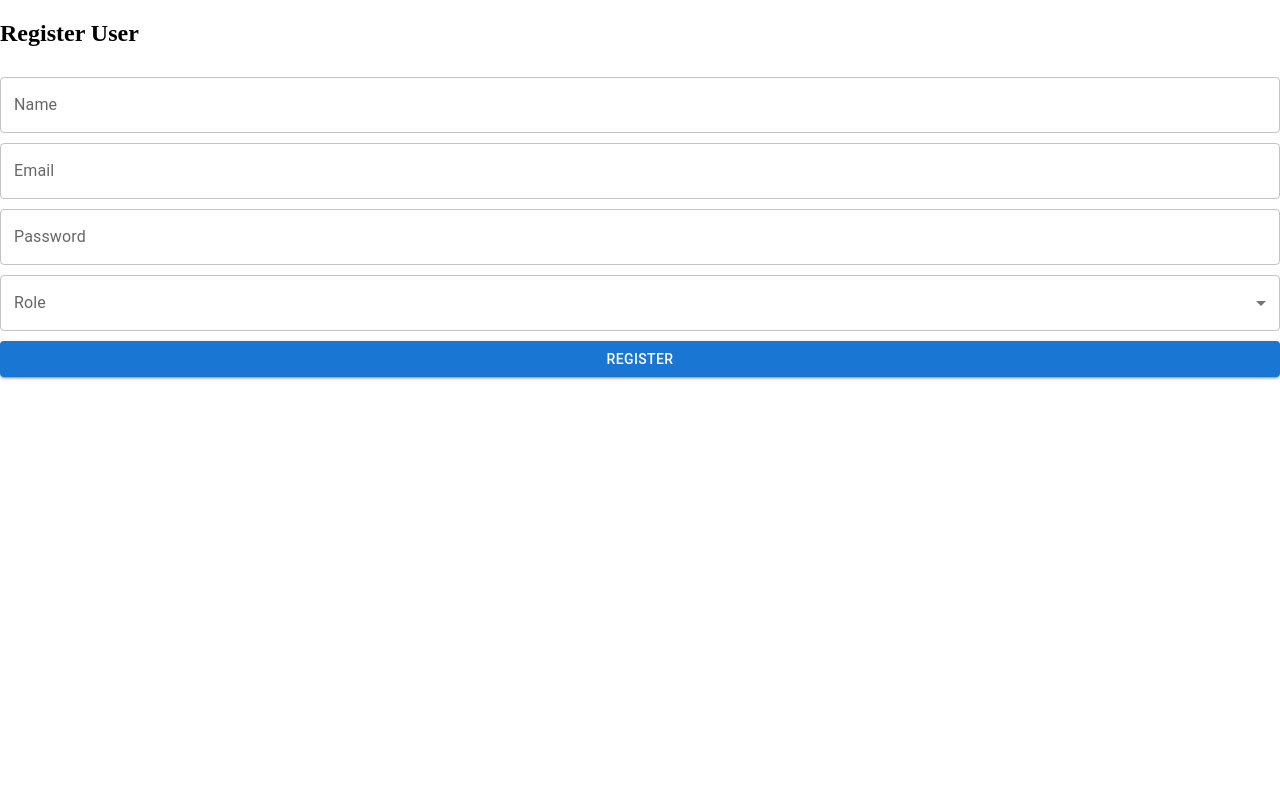
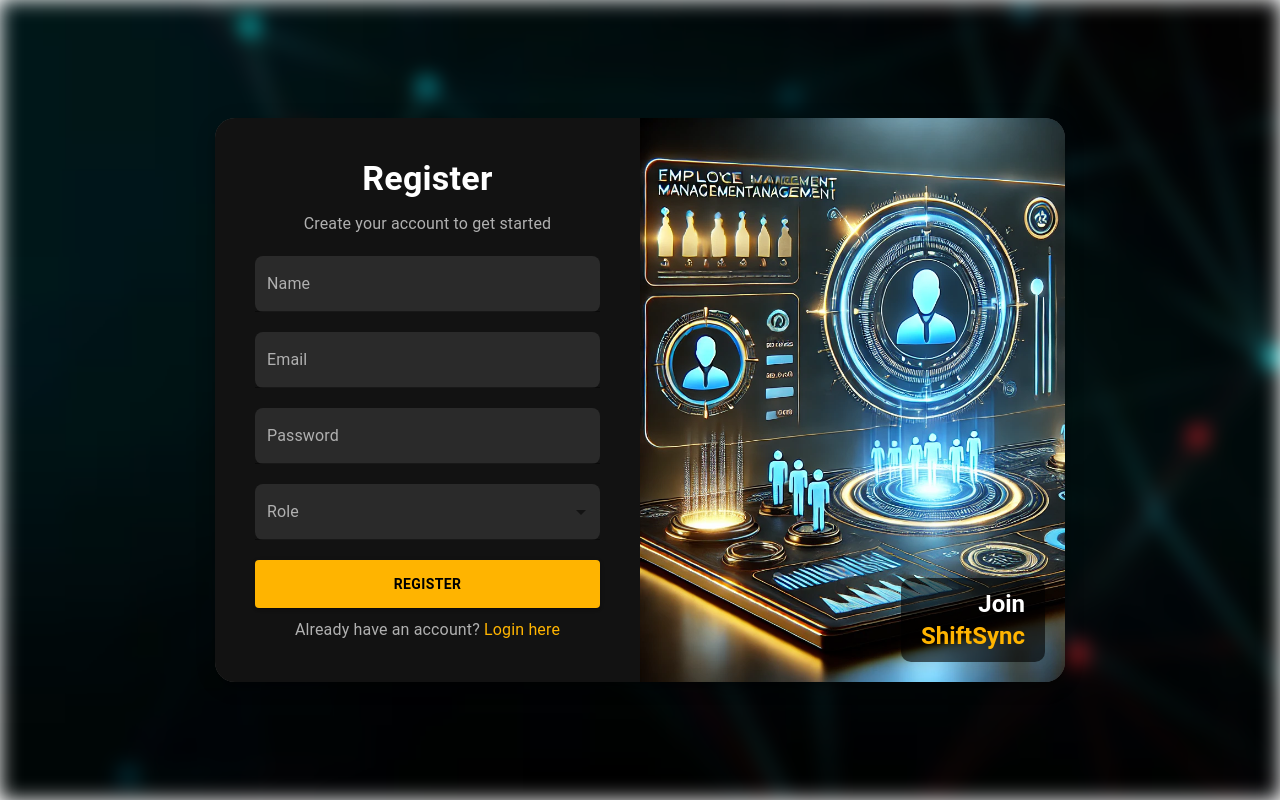
Before and after one commit to Ayush-Trip/Employee_Shift_Planning, a React (Vite) app in the folder client/: page /register in a window 1280 px wide. Built offline with nearby package versions, Linux system fonts and the light colour scheme.

Commit message:
styling register page

```diff
--- a/client/src/pages/auth/Login.jsx
+++ b/client/src/pages/auth/Login.jsx
@@ -72,7 +72,18 @@ const Login = () => {
             color: "white",
           }}
         >
-          <Typography variant="h5" fontWeight="bold">
+          <Typography
+            variant="h5"
+            fontWeight="bold"
+            sx={{
+              position: "absolute",
+              bottom: "20px",
+              left: "20px",
+              background: "rgba(0, 0, 0, 0.6)",
+              padding: "10px 20px",
+              borderRadius: "10px",
+            }}
+          >
             Welcome Back To{" "}
             <span style={{ color: "#ffb400" }}>
               <br />
@@ -104,24 +115,41 @@ const Login = () => {
             fullWidth
             label="Email"
             variant="filled"
+            InputLabelProps={{ sx: { color: "#b0b0b0" } }}
             InputProps={{
               sx: {
-                background: "rgba(110, 110, 110, 0.6)",
+                background: "rgba(255, 255, 255, 0.1)",
                 color: "#fff",
+                borderRadius: "8px",
+                "&:hover": {
+                  background: "rgba(255, 255, 255, 0.2)",
+                },
+                "&.Mui-focused": {
+                  background: "rgba(255, 255, 255, 0.1) !important",
+                },
               },
             }}
             onChange={(e) => setEmail(e.target.value)}
             sx={{ marginBottom: "20px" }}
           />
+
           <TextField
             fullWidth
             label="Password"
             type="password"
             variant="filled"
+            InputLabelProps={{ sx: { color: "#b0b0b0" } }}
             InputProps={{
               sx: {
-                background: "rgba(110, 110, 110, 0.6)",
+                background: "rgba(255, 255, 255, 0.1)",
                 color: "#fff",
+                borderRadius: "8px",
+                "&:hover": {
+                  background: "rgba(255, 255, 255, 0.2)",
+                },
+                "&.Mui-focused": {
+                  background: "rgba(255, 255, 255, 0.1) !important",
+                },
               },
             }}
             onChange={(e) => setPassword(e.target.value)}
--- a/client/src/pages/auth/Register.jsx
+++ b/client/src/pages/auth/Register.jsx
@@ -1,13 +1,17 @@
 import React, { useState } from "react";
-import TextField from "@mui/material/TextField";
-import { Box } from "@mui/material";
-import MenuItem from "@mui/material/MenuItem";
-import FormControl from "@mui/material/FormControl";
-import Select from "@mui/material/Select";
-import InputLabel from "@mui/material/InputLabel";
-import Button from "@mui/material/Button";
+import {
+  Box,
+  TextField,
+  Button,
+  Typography,
+  Paper,
+  FormControl,
+  Select,
+  MenuItem,
+  InputLabel,
+} from "@mui/material";
+import { useNavigate } from "react-router-dom";
 import axios from "axios";
-import { useNavigate } from "react-router-dom";
 
 const Register = () => {
   const [name, setName] = useState("");
@@ -15,59 +19,215 @@ const Register = () => {
   const [password, setPassword] = useState("");
   const [role, setRole] = useState("");
   const navigate = useNavigate();
+
   const createUser = async () => {
-    const data = {
-      name,
-      email,
-      password,
-      role,
-    };
+    const data = { name, email, password, role };
     await axios.post("http://localhost:5000/register", data);
     console.log("User Created");
     navigate("/login");
   };
 
   return (
-
-
-    <Box sx={{ display: "flex", flexDirection: "column", gap: "10px" }}>
-    <h2> Register User</h2>
-      <TextField
-        id="name"
-        label="Name"
-        variant="outlined"
-        onChange={(e) => setName(e.target.value)}
-      />
-      <TextField
-        id="email"
-        label="Email"
-        variant="outlined"
-        onChange={(e) => setEmail(e.target.value)}
-      />
-      <TextField
-        id="password"
-        label="Password"
-        variant="outlined"
-        onChange={(e) => setPassword(e.target.value)}
+    <Box
+      sx={{
+        display: "flex",
+        alignItems: "center",
+        justifyContent: "center",
+        height: "100vh",
+        position: "relative",
+        overflow: "hidden",
+      }}
+    >
+      <Box
+        sx={{
+          position: "absolute",
+          top: 0,
+          left: 0,
+          width: "100%",
+          height: "100%",
+          backgroundImage: `url('../../images/login_bg.jpg')`,
+          backgroundSize: "cover",
+          backgroundPosition: "center",
+          backgroundRepeat: "no-repeat",
+          filter: "blur(10px)",
+          zIndex: -1,
+        }}
       />
 
-      <FormControl fullWidth>
-        <InputLabel id="role-dropdown">Role</InputLabel>
+      <Paper
+        elevation={10}
+        sx={{
+          display: "flex",
+          width: "850px",
+          borderRadius: "20px",
+          overflow: "hidden",
+          background: "rgba(110, 110, 110, 0.6)",
+          backdropFilter: "blur(10px)",
+        }}
+      >
+        <Box
+          sx={{
+            width: "50%",
+            display: "flex",
+            flexDirection: "column",
+            alignItems: "center",
+            justifyContent: "center",
+            padding: "40px",
+            background: "#121212",
+            color: "#fff",
+          }}
+        >
+          <Typography variant="h4" fontWeight="bold" gutterBottom>
+            Register
+          </Typography>
+          <Typography sx={{ color: "#b0b0b0", marginBottom: "20px" }}>
+            Create your account to get started
+          </Typography>
+
+          <TextField
+            fullWidth
+            label="Name"
+            variant="filled"
+            InputLabelProps={{ sx: { color: "#b0b0b0" } }}
+            InputProps={{
+              sx: {
+                background: "rgba(255, 255, 255, 0.1)",
+                borderRadius: "8px",
+                color: "#fff",
+                "&:hover": { background: "rgba(255, 255, 255, 0.2)" },
+              },
+            }}
+            onChange={(e) => setName(e.target.value)}
+            sx={{ marginBottom: "20px" }}
+          />
+
+          <TextField
+            fullWidth
+            label="Email"
+            variant="filled"
+            InputLabelProps={{ sx: { color: "#b0b0b0" } }}
+            InputProps={{
+              sx: {
+                background: "rgba(255, 255, 255, 0.1)",
+                borderRadius: "8px",
+                color: "#fff",
+                "&:hover": { background: "rgba(255, 255, 255, 0.2)" },
+              },
+            }}
+            onChange={(e) => setEmail(e.target.value)}
+            sx={{ marginBottom: "20px" }}
+          />
+
+          <TextField
+            fullWidth
+            label="Password"
+            type="password"
+            variant="filled"
+            InputLabelProps={{ sx: { color: "#b0b0b0" } }}
+            InputProps={{
+              sx: {
+                background: "rgba(255, 255, 255, 0.1)",
+                borderRadius: "8px",
+                color: "#fff",
+                "&:hover": { background: "rgba(255, 255, 255, 0.2)" },
+              },
+            }}
+            onChange={(e) => setPassword(e.target.value)}
+            sx={{ marginBottom: "20px" }}
+          />
+
+          <FormControl fullWidth variant="filled">
+            <InputLabel sx={{ color: "#b0b0b0" }}>Role</InputLabel>
             <Select
-          labelId="role-dropdown-label"
-          id="role-dropdown-label"
               value={role}
-          label="Role"
               onChange={(e) => setRole(e.target.value)}
+              sx={{
+                background: "rgba(255, 255, 255, 0.1)",
+                borderRadius: "8px",
+                color: "#fff",
+                "&:hover": { background: "rgba(255, 255, 255, 0.2)" },
+              }}
+              MenuProps={{
+                PaperProps: {
+                  sx: {
+                    backgroundColor: "#333",
+                    color: "#ffb400",
+                  },
+                },
+              }}
             >
               <MenuItem value={"admin"}>Admin</MenuItem>
               <MenuItem value={"employee"}>Employee</MenuItem>
             </Select>
           </FormControl>
 
-      <Button variant="contained" onClick={createUser} type="submit">
+          <Button
+            fullWidth
+            variant="contained"
+            onClick={createUser}
+            sx={{
+              backgroundColor: "#ffb400",
+              color: "#000",
+              fontWeight: "bold",
+              padding: "12px",
+              marginTop: "20px",
+              transition: "all 0.3s ease-in-out",
+              "&:hover": {
+                backgroundColor: "#e09e00",
+                transform: "scale(1.05)",
+              },
+            }}
+          >
             Register
           </Button>
+
+          <Typography sx={{ marginTop: "10px", color: "#b0b0b0" }}>
+            Already have an account?{" "}
+            <span
+              onClick={() => navigate("/login")}
+              style={{ color: "#ffb400", cursor: "pointer" }}
+            >
+              Login here
+            </span>
+          </Typography>
+        </Box>
+
+        <Box
+          sx={{
+            width: "50%",
+            display: "flex",
+            flexDirection: "column",
+            backgroundImage: `url('../../images/register_image.jpg')`,
+            backgroundRepeat: "no-repeat",
+            backgroundSize: "cover",
+            justifyContent: "flex-end",
+            alignItems: "flex-end",
+            padding: "40px",
+            color: "white",
+            textAlign: "right",
+            position: "relative",
+          }}
+        >
+          <Typography
+            variant="h5"
+            fontWeight="bold"
+            sx={{
+              position: "absolute",
+              bottom: "20px",
+              right: "20px",
+              background: "rgba(0, 0, 0, 0.6)",
+              padding: "10px 20px",
+              borderRadius: "10px",
+            }}
+          >
+            Join{" "}
+            <span style={{ color: "#ffb400" }}>
+              <br />
+              ShiftSync
+            </span>
+          </Typography>
+        </Box>
+      </Paper>
     </Box>
   );
 };
```
Also changed, not shown: client/images/register_image.jpg (added). Lines whose indentation alone changed are shown as unchanged.
